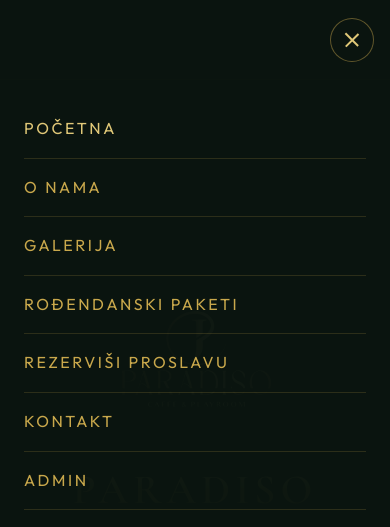
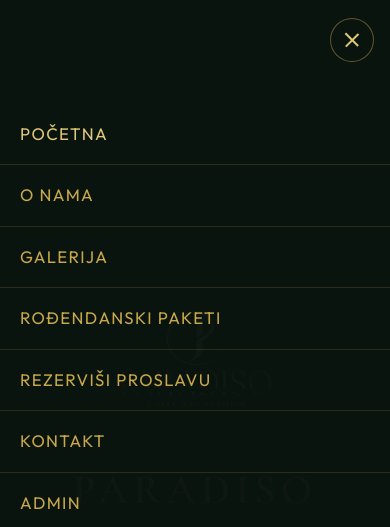
Before and after one commit to melanija-rgb/paradiso-caffe-playroom, a plain HTML site: page index.html in a window 390 px wide. Both pictures are taken after a click on the button "Meni". Shown: the top 527 px of the page. Drawn offline with nearby package versions, Linux system fonts and the light colour scheme.

Commit message:
Left-align mobile menu links for clearer layout.
Co-authored-by: Cursor <cursoragent@cursor.com>

```diff
--- a/styles.css
+++ b/styles.css
@@ -1178,7 +1178,7 @@ body.nav-open {
   }
 }
 
-@media (max-width: 960px) {
+@media (max-width: 1100px) {
   .site-header {
     justify-content: flex-end;
     padding-top: 0.65rem;
@@ -1195,10 +1195,10 @@ body.nav-open {
     z-index: 45;
     display: flex;
     flex-direction: column;
-    align-items: flex-start;
+    align-items: stretch;
     justify-content: flex-start;
     gap: 0;
-    padding: calc(var(--header-h) + 1.25rem) 1.5rem 2.5rem;
+    padding: calc(var(--header-h) + 1.5rem) 0 2.5rem;
     background: rgba(11, 21, 16, 0.98);
     overflow-y: auto;
     -webkit-overflow-scrolling: touch;
@@ -1218,9 +1218,11 @@ body.nav-open {
 
   .site-nav a {
     width: 100%;
-    padding: 1rem 0;
-    font-size: 1rem;
-    letter-spacing: 0.16em;
+    box-sizing: border-box;
+    padding: 1.05rem 1.25rem;
+    font-size: 1.05rem;
+    letter-spacing: 0.08em;
+    text-align: left;
     border-bottom: 1px solid rgba(201, 168, 76, 0.18);
   }
 
```
